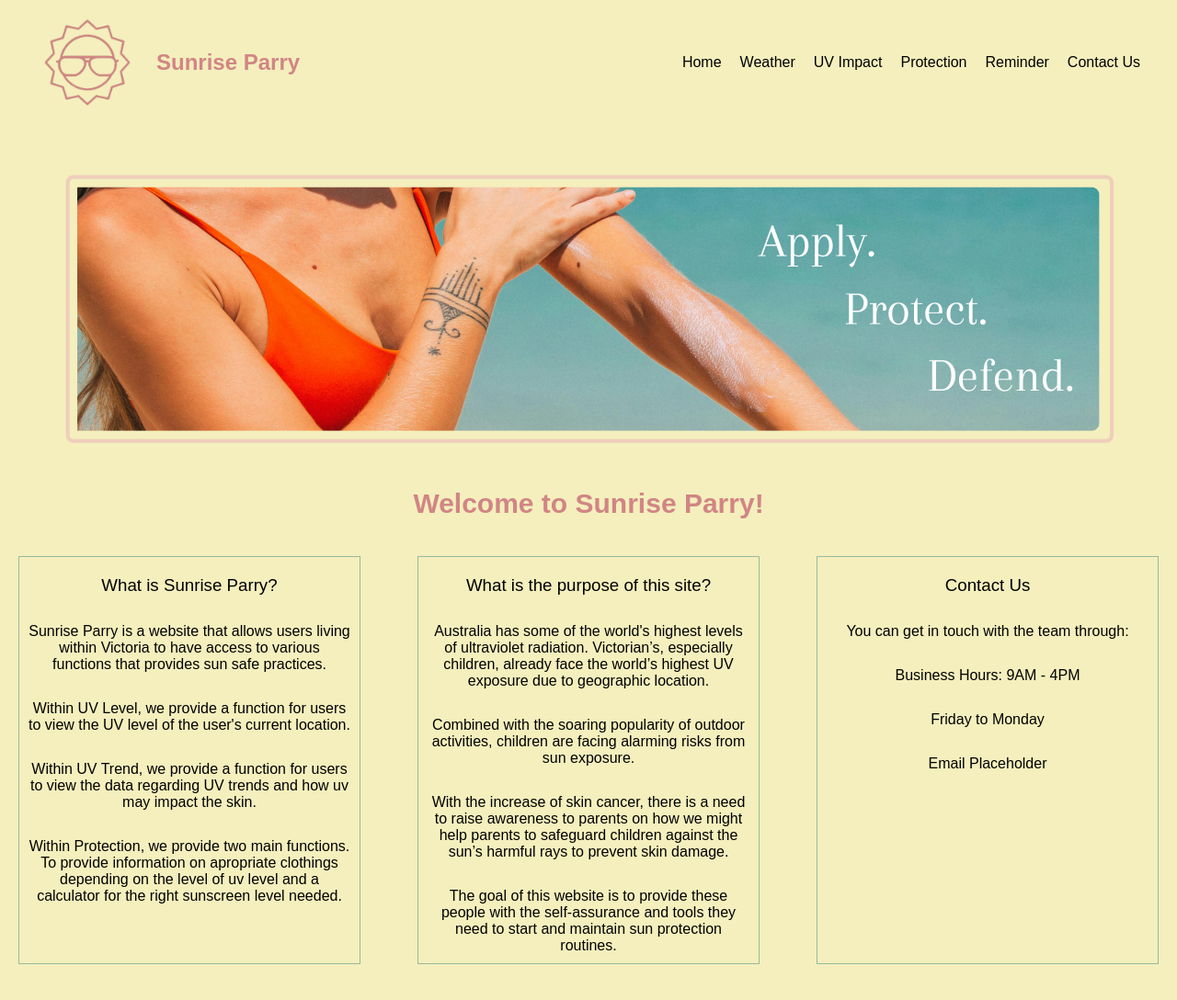
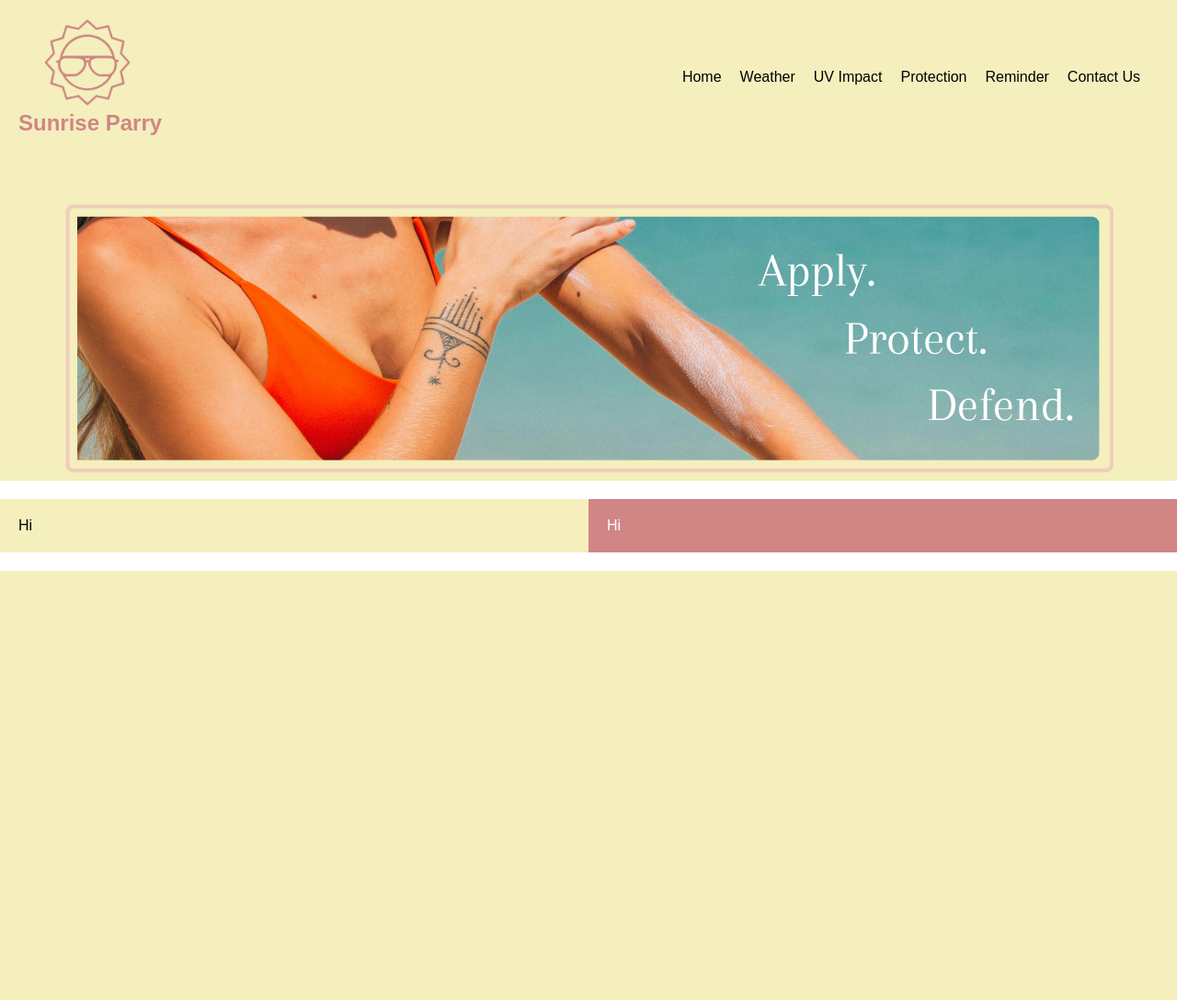
Before and after one commit to jngg0066/sunrise-parry-aws, a website: page index.html in a window 1280 px wide. Shown: the whole page at 92% size. After the commit the page ends 800 px from the top, so only its background shows below. Drawn offline with Linux system fonts and the light colour scheme.

Commit message:
homepage edit
start of homepage edit

```diff
--- a/index.html
+++ b/index.html
@@ -25,54 +25,27 @@
     <!-- Content for Homepage -->
     <div class="content">
         <img src="..\public\assets\images\indexmid.png" alt="Homepage picture">
-        <h2>
-            Welcome to Sunrise Parry!
-        </h2>
-        <div class="blocks-container">
-            <div class="blocks">
-                <div class="block">
-                    <h3> What is Sunrise Parry? </h3>
-                    <p> Sunrise Parry is a website that allows users living
-                        within Victoria to have access to various functions
-                        that provides sun safe practices. </p>
-                    <p> Within UV Level, we provide a function for users to
-                        view the UV level of the user's current location. </p>
-                    <p> Within UV Trend, we provide a function for users to
-                        view the data regarding UV trends and how uv may
-                        impact the skin. </p>
-                    <p> Within Protection, we provide two main functions. To
-                        provide information on apropriate clothings depending
-                        on the level of uv level and a calculator for the right
-                        sunscreen level needed. </p>
-                </div>
-                <div class="block">
-                    <h3> What is the purpose of this site? </h3>
-                    <p> Australia has some of the world's highest levels of ultraviolet
-                        radiation. Victorian’s, especially children, already face the world’s
-                        highest UV exposure due to geographic location.
+    </div>
 
-                    <p> Combined with the soaring popularity of outdoor activities,
-                        children are facing alarming risks from sun exposure. </p>
+    <!-- First division -->
+    <div class="division"></div>
 
-                    <p> With the increase of skin cancer, there is a need to raise awareness
-                        to parents on how we might help parents to safeguard children against
-                        the sun’s harmful rays to prevent skin damage.</p>
+    <!-- Two-column container -->
+    <div class="two-column-container">
+        <div class="column">
+            <p>
+                Hi
+            </p>
+        </div>
+        <div class="column">
+            <p>
+                Hi
+            </p>
+        </div>
+    </div>
 
-                    <p> The goal of this website is to provide these people with the
-                        self-assurance and tools they need to start and maintain sun
-                        protection routines. </p>
-                </div>
-                <div class="block">
-                    <h3>Contact Us</h3>
-                    <p>You can get in touch with the team through:</p>
-                    <p>Business Hours: 9AM - 4PM </p>
-                    <p>Friday to Monday</p>
-                    <p>Email Placeholder</p>
-                </div>
-            </div>
-        </div>
-
-    </div>
+    <!-- Second division -->
+    <div class="division"></div>
 
 </body>
 </html>
--- a/public/assets/css/index.css
+++ b/public/assets/css/index.css
@@ -8,13 +8,13 @@
 /* Body styles */
 body {
     font-family: Arial, sans-serif;
-    background-color: #F4EFBD; /* Set your desired background color */
+    background-color: #F4EFBD;
 }
 
 /* Navigation bar styles */
 nav {
-    background-color: #F4EFBD; /* Set desired background color */
-    color: #D18585; /* Set desired text color */
+    background-color: #F4EFBD;
+    color: #D18585;
     padding: 20px;
     display: flex;
     justify-content: space-between;
@@ -32,69 +32,54 @@ nav ul li {
 
 nav ul li a {
     text-decoration: none;
-    color: #000000; /* Set desired text color */
+    color: #000000;
 }
 
 /* Logo styles */
-.logo {
-    display: flex;
-    align-items: center;
-}
-
 .logo img {
-    width: 150px; /* Set desired width */
+    width: 150px;
     height: auto;
     margin-right: 0px;
 }
 
 .logo h1 {
-    font-size: 24px; /* Set desired font size */
+    font-size: 24px;
     color: #D18585;
     margin-right: 50px;
 }
 
 /* Content styles */
-h2 {
-    margin-top: 20px;
-    font-size: 30px; /* Set desired font size */
-    color: #D18585; /* Set desired text color */
+.content {
+    margin-top: 50px;
     text-align: center;
-    padding: 20px 0;
+}
+.content {
+    margin-top: 50px;
+    text-align: center;
+    position: relative; /* Position relative to contain the absolutely positioned divider */
 }
 
-.content {
-    margin-top: 50px; /* Adjust the value as needed */
-    text-align: center;
-
+/* White division strip */
+.division {
+    background-color: white;
+    height: 20px; /* Adjust height as needed */
 }
 
-.blocks-container {
-    padding: 0 20px; /* Adjust the padding as needed */
+/* Two-column container styles */
+.two-column-container {
+    display: flex;
 }
 
-.blocks {
-    display: flex;
-    justify-content: space-between;
-    margin-top: 20px;
-    margin-bottom: 50px;
+.column {
+    flex: 1;
+    padding: 20px; /* Adjust padding as needed */
 }
 
-.block {
-    width: 30%; /* Adjust width as needed */
-    background-color: #F4EFBD; /* Set your desired background color */
-    padding: 10px;
-    border: 1px solid #99B99D; /* Set your desired border style */
-    text-align: center;
-
+.column:nth-child(odd) {
+    background-color: #F4EFBD; /* Set your desired background color for odd columns */
 }
 
-.block h3 {
-    margin-top: 10px; /* Adjust the value as needed */
-    font-weight: normal; /* Ensure the font weight is normal */
-
+.column:nth-child(even) {
+    background-color: #D18585; /* Set your desired background color for even columns */
+    color: white; /* Set text color for even columns */
 }
-
-.block p {
-    margin-top: 30px; /* Adjust the value as needed */
-
-}
```
